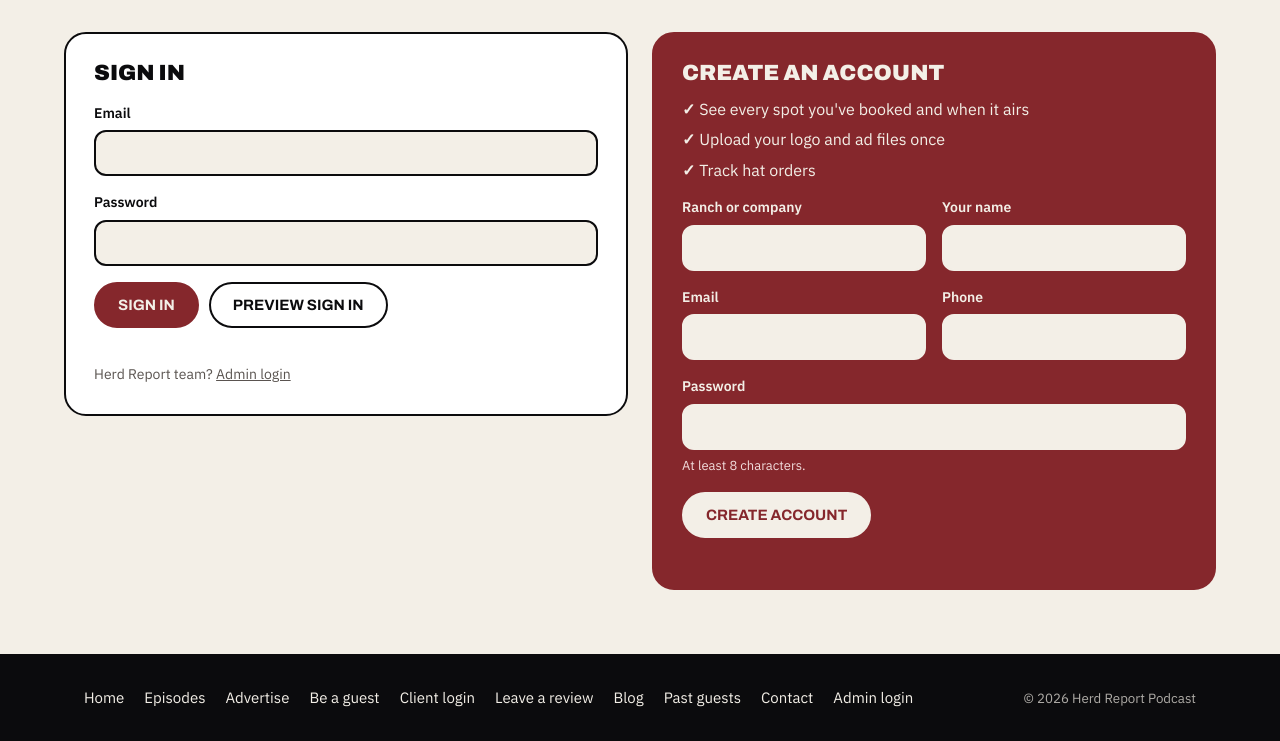
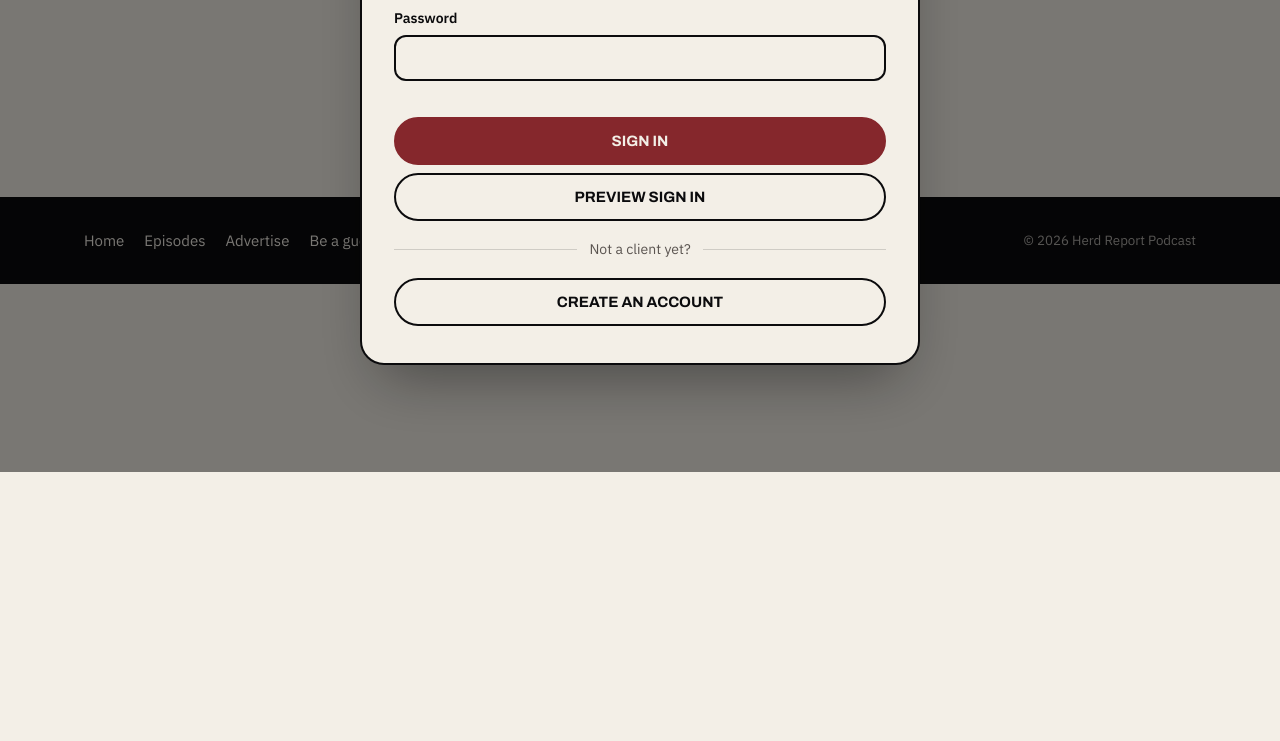
Before and after one commit to SocialVideoStudios/herdreport, a plain HTML site: page account.html in a window 1280 px wide. Shown: the part 328-1069 px from the top of the page. After the commit the page ends 800 px from the top, so only its background shows below. Drawn offline with nearby package versions, Linux system fonts and the light colour scheme.

Commit message:
Client login: pop-up first, then straight to the dashboard
Co-Authored-By: Claude Opus 5.5 <noreply@anthropic.com>
Claude-Session: https://claude.ai/code/session_01Tc7LDmf4MB6SMCTJP7bmwy

```diff
--- a/account.html
+++ b/account.html
@@ -15,6 +15,7 @@
 .auth .card.alt .hint{color:#f1dcdc}
 .auth .card.alt .btn{background:var(--cream);color:#85272C;border-color:var(--cream)}
 .perks{list-style:none;padding:0;margin:0 0 6px;display:grid;gap:6px}.perks li::before{content:"✓ ";font-weight:700}
+.gate{max-width:560px;margin:6vh auto;text-align:center}.gate h1{font-size:clamp(32px,4.6vw,52px);margin-bottom:12px}.gate .btns{margin-top:22px}
 .hi{display:flex;flex-wrap:wrap;justify-content:space-between;align-items:end;gap:16px;margin-bottom:28px}
 .hi h1{font-size:clamp(36px,5vw,64px)}.hi p{margin:6px 0 0}
 .todo{background:var(--red);color:var(--cream);border-radius:22px;padding:18px 22px;margin-bottom:28px}
@@ -90,40 +91,13 @@ async function start(){pkgs=await API.packages();me=await API.current();
 
 /* ---------- sign in ---------- */
 function authView(msg){
- app.innerHTML=`<div class="sh"><div><p class="kick">Client portal</p><h1>Client login</h1></div>
-  <p>Manage your ad spots and merch orders, upload your logo and talking points, and pay invoices. New here? Create an account, or <a href="advertise.html#shop">browse ad spots</a> and create one at checkout.</p></div>
- <div class="auth">
-  <form class="card" id="fin" novalidate>
-   <h3 style="margin-bottom:18px">Sign in</h3>
-   <div class="field"><label for="ie">Email</label><input id="ie" type="email" autocomplete="email" required></div>
-   <div class="field"><label for="ip">Password</label><input id="ip" type="password" autocomplete="current-password" required></div>
-   <div class="btns"><button class="btn solid" type="submit">Sign in</button>${LIVE?'':'<button class="btn" type="button" id="prev">Preview sign in</button>'}</div>
-   <p class="err" id="ierr">${msg?esc(msg):''}</p>
-   <p class="soft" style="font-size:14px;margin:14px 0 0">Herd Report team? <a href="admin.html">Admin login</a></p>
-  </form>
-  <form class="card alt" id="fup" novalidate>
-   <h3 style="margin-bottom:12px">Create an account</h3>
-   <ul class="perks"><li>See every spot you've booked and when it airs</li><li>Upload your logo and ad files once</li><li>Track hat orders</li></ul>
-   <div class="row2" style="margin-top:14px">
-    <div class="field"><label for="uc">Ranch or company</label><input id="uc" autocomplete="organization" required></div>
-    <div class="field"><label for="un">Your name</label><input id="un" autocomplete="name" required></div></div>
-   <div class="row2">
-    <div class="field"><label for="ue">Email</label><input id="ue" type="email" autocomplete="email" required></div>
-    <div class="field"><label for="uph">Phone</label><input id="uph" type="tel" autocomplete="tel"></div></div>
-   <div class="field"><label for="upw">Password</label><input id="upw" type="password" autocomplete="new-password" minlength="8" required><div class="hint">At least 8 characters.</div></div>
-   <button class="btn" type="submit">Create account</button>
-   <p class="err" id="uerr" style="color:#fff"></p>
-  </form></div>`;
- const go=u=>{me=u;if(me.role==='admin'){location.href='admin.html';return}HR.chrome('account');home()};
- $('fin').addEventListener('submit',async e=>{e.preventDefault();$('ierr').textContent='';try{go(await API.signIn($('ie').value,$('ip').value))}catch(x){$('ierr').textContent=x.message}});
- if($('prev'))$('prev').onclick=async()=>{try{go(await API.signIn('demo@prairieline.co','sponsor2026'))}catch(x){$('ierr').textContent=x.message}};
- $('fup').addEventListener('submit',async e=>{e.preventDefault();const er=$('uerr');er.textContent='';
-  if(!$('uc').value.trim()||!$('un').value.trim()||!$('ue').value.trim()){er.textContent='Fill in your company, name and email.';return}
-  if($('upw').value.length<8){er.textContent='Use a password with at least 8 characters.';return}
-  try{const r=await API.signUp({company:$('uc').value.trim(),contact_name:$('un').value.trim(),email:$('ue').value,phone:$('uph').value.trim(),password:$('upw').value});
-   if(r.confirm){authView('Check your email to confirm your account, then sign in.');return}go(r.user)}catch(x){er.textContent=x.message}});
+ app.innerHTML=`<div class="gate"><p class="kick">My dashboard</p><h1>Sign in to see your orders</h1>
+  <p class="soft">Your ads, air dates, hat orders and refunds, all in one place.</p>
+  <div class="btns" style="justify-content:center"><button class="btn solid" id="gIn">Sign in</button><button class="btn" id="gNew">Create an account</button></div>
+  ${msg?`<p class="err">${esc(msg)}</p>`:''}</div>`;
+ $('gIn').onclick=()=>HRPop.login(false);$('gNew').onclick=()=>HRPop.login(true);
+ HRPop.login(qs.get('new')==='1');
 }
-
 /* ---------- dashboard (one simple page) ---------- */
 const STEP={
  pending:['⏳','Waiting for Scott to approve your order.'],
--- a/js/popups.js
+++ b/js/popups.js
@@ -109,6 +109,7 @@ function login(startNew){
     <div class="hrp-f"><label for="hpE1">Email</label><input id="hpE1" type="email" autocomplete="email"></div>
     <div class="hrp-f"><label for="hpP1">Password</label><input id="hpP1" type="password" autocomplete="current-password"></div>
     <p class="hrp-err" id="hpErr1"></p><button class="hrp-btn solid" type="submit" id="hpGo1">Sign in</button>
+    ${HR.LIVE?'':'<button class="hrp-btn wide" type="button" id="hpPrev" style="margin-top:8px">Preview sign in</button>'}
    </form>
    <div class="hrp-or">Not a client yet?</div>
    <button class="hrp-btn wide" type="button" id="hpToNew">Create an account</button>
@@ -129,11 +130,12 @@ function login(startNew){
  const sideTo=n=>{tr.classList.toggle('new',n);inS.inert=n;nwS.inert=!n;fit();setTimeout(()=>(n?$('hpC2'):$('hpE1')).focus({preventScroll:true}),360)};
  inS.inert=!!startNew;nwS.inert=!startNew;fit();new ResizeObserver(fit).observe(tr);
  $('hpToNew').onclick=()=>sideTo(true);$('hpToIn').onclick=()=>sideTo(false);
- const done=u=>{location.href=u&&u.role==='admin'?'admin.html':'account.html'};
+ const done=u=>{const to=u&&u.role==='admin'?'admin.html':'account.html';if(document.body.dataset.page==='account'&&to==='account.html')location.reload();else location.href=to};
  $('hpSI').onsubmit=async e=>{e.preventDefault();const er=$('hpErr1'),b=$('hpGo1');er.textContent='';
   if(!$('hpE1').value.trim()||!$('hpP1').value){er.textContent='Enter your email and password.';return}
   b.disabled=true;b.textContent='Signing in…';
   try{done(await HR.API.signIn($('hpE1').value,$('hpP1').value))}catch(x){er.textContent=x.message;b.disabled=false;b.textContent='Sign in'}};
+ if($('hpPrev'))$('hpPrev').onclick=async()=>{try{done(await HR.API.signIn('demo@prairieline.co','sponsor2026'))}catch(x){$('hpErr1').textContent=x.message}};
  $('hpSU').onsubmit=async e=>{e.preventDefault();const v=id=>$(id).value.trim(),er=$('hpErr2'),b=$('hpGo2');er.textContent='';
   if(!v('hpC2')||!v('hpN2')||!v('hpE2')){er.textContent='Add your company, name and email.';return}
   if(!/^\S+@\S+\.\S+$/.test(v('hpE2'))){er.textContent="That email address doesn't look right.";return}
```
